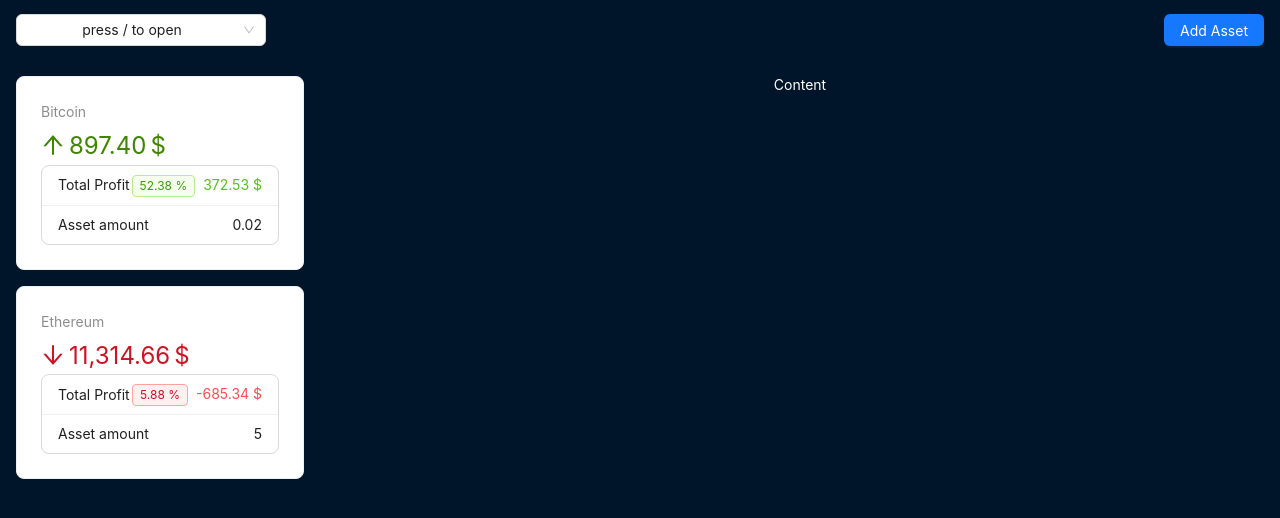
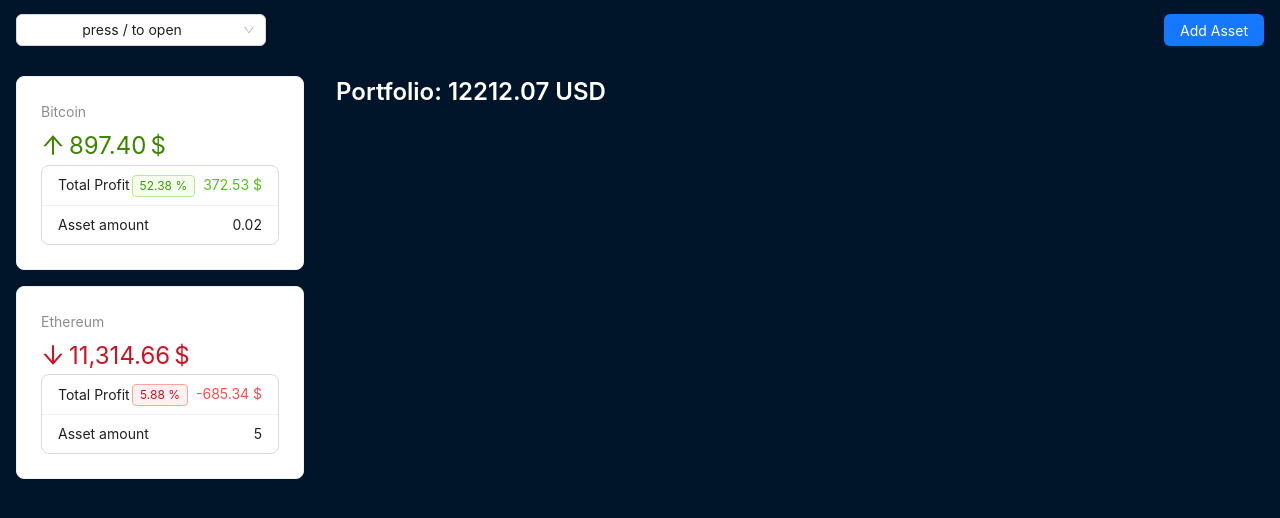
Before and after one commit to PRO94/crypto-app-js, a React (Vite) app in the folder CryptoApplication/src/frontend/: page / in a window 1280 px wide. Shown: the top 518 px of the page. Built offline with nearby package versions, Linux system fonts and the light colour scheme.

Commit message:
Add basic AppContent total portfolio calculation (inefficient way)

```diff
--- a/CryptoApplication/src/frontend/src/components/layout/AppContent.jsx
+++ b/CryptoApplication/src/frontend/src/components/layout/AppContent.jsx
@@ -1,15 +1,32 @@
-import { Layout } from 'antd';
+import { Layout, Typography } from "antd";
+import { useCrypto } from "../../context/crypto-context";
 
 const contentStyle = {
-    textAlign: 'center',
-    minHeight: 'calc(100vh - 60px)',
-    color: '#fff',
-    backgroundColor: '#001529',
-    padding: '1rem'
-  };
+  textAlign: "center",
+  minHeight: "calc(100vh - 60px)",
+  color: "#fff",
+  backgroundColor: "#001529",
+  padding: "1rem",
+};
 
 export default function AppContent() {
-    return (
-        <Layout.Content style={contentStyle}>Content</Layout.Content>
-    )
+  const { assets, crypto } = useCrypto();
+
+  return (
+    <Layout.Content style={contentStyle}>
+      <Typography.Title level={3} style={{ textAlign: "left", color: "#fff" }}>
+        Portfolio:{" "}
+        {assets
+          .map((asset) => {
+            const coin = crypto.find((c) => c.id == asset.id);
+            return asset.amount * coin.price;
+          })
+          .reduce((acc, v) => {
+            return (acc += v);
+          }, 0)
+          .toFixed(2)}{" "}
+        USD
+      </Typography.Title>
+    </Layout.Content>
+  );
 }
```
